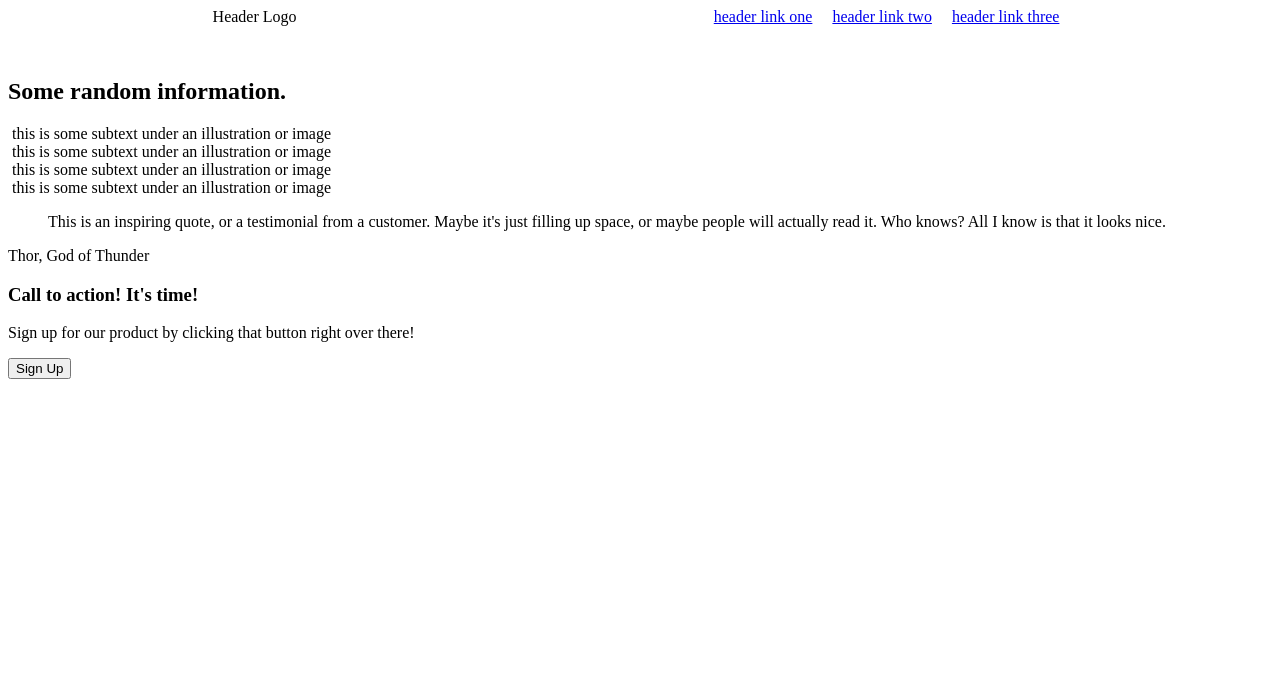
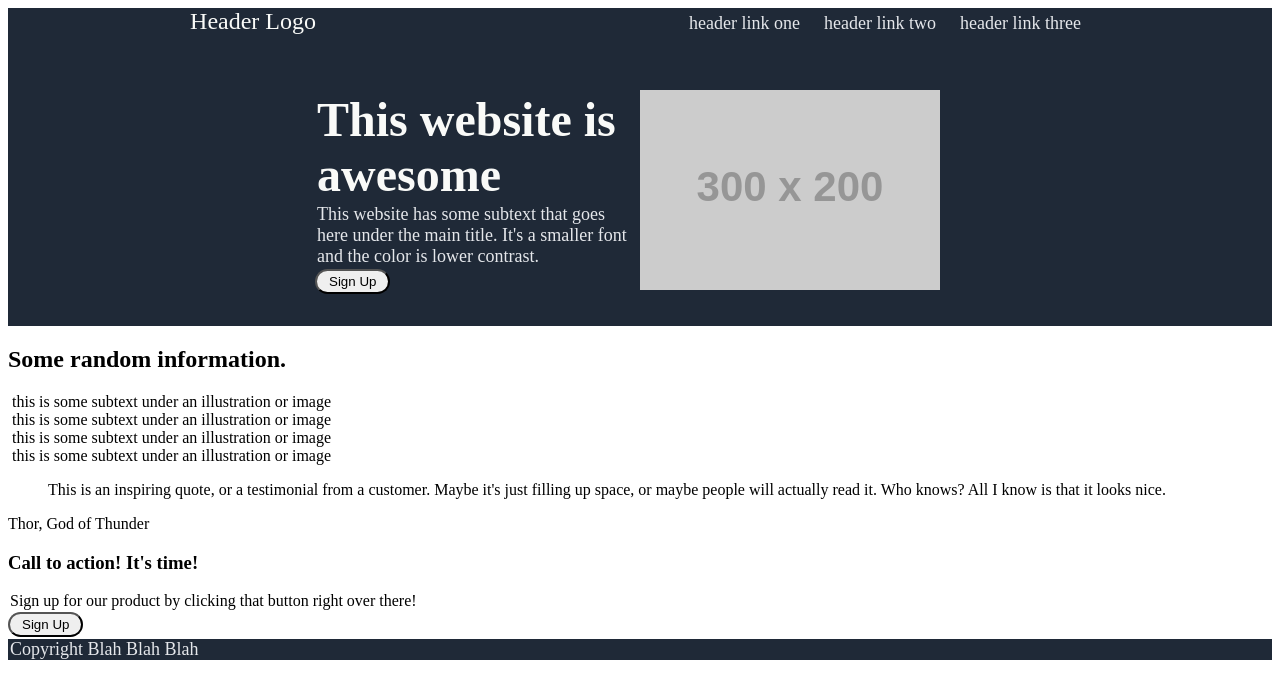
Before and after one commit to rhingstrumjr/odin-landingpage, a plain HTML site: page index.html in a window 1280 px wide. Drawn offline with Linux system fonts and the light colour scheme; placeholder pictures from the web are drawn by us.

Commit message:
Font - colors and sizes in header and hero

```diff
--- a/index.html
+++ b/index.html
@@ -11,13 +11,22 @@
     <header>
         <div>Header Logo</div>
         <div>
-            <a href="#">header link one</a>
-            <a href="#">header link two</a>
-            <a href="#">header link three</a>
+            <a class="lightened" href="#">header link one</a>
+            <a class="lightened" href="#">header link two</a>
+            <a class="lightened" href="#">header link three</a>
         </div>
     </header>
     <main>
-        <div class="landing"></div>
+        <div class="landing flex-row">
+            <div>
+                <h1>This website is awesome</h1>
+                <p class="lightened">This website has some subtext that goes here under the main title.  It's a smaller font and the color is lower contrast.</p>
+                <button onclick="alert('Signing up')">Sign Up</button>
+            </div>
+            <div>
+                <img src="https://via.placeholder.com/300x200.png?text=This+is+a+placeholder+for+an+image" alt="Placeholder">
+            </div>
+        </div>
         <div class="info">
             <h2>Some random information.</h2>
             <div>
@@ -45,8 +54,6 @@
             </blockquote>
             <figcaption>Thor, God of Thunder</figcaption>
         </div>
-    </main>
-    <footer>
         <div class="cta">
             <div>
                 <h3>Call to action! It's time!</h3>
@@ -54,6 +61,9 @@
             </div>
             <button onclick="alert('Sign up')">Sign Up</button>
         </div>
+    </main>
+    <footer>
+        <p class="lightened">Copyright Blah Blah Blah</p>
     </footer>
 </body>
 </html>
--- a/styles.css
+++ b/styles.css
@@ -5,7 +5,29 @@ html {
 * {
     box-sizing: inherit;
 }
+header, footer, .landing {
+    background-color: #1F2937;
+}
 
+h1, p {
+    margin: 2px;
+}
+
+h1 {
+    color: #F9FAF8;
+    font-size: 48px;
+    font-weight: bolder;
+}
+
+header div {
+    color: #F9FAF8;
+    font-size: 24px;
+}
+
+button {
+    border-radius: 20px;
+    padding: 3px 12px;
+}
 header {
     display: flex;
     height: 50px;
@@ -14,4 +36,22 @@ header {
 
 a {
     padding: .5em;
+    text-decoration: none;
 }
+
+.lightened {
+    color: #E5E7EB;
+    font-size: 18px;
+}
+.flex-row {
+    display: flex;
+}
+
+.landing {
+    justify-content: center;
+    padding: 2em 0;
+}
+
+.landing div {
+    width: 325px;
+}
```
